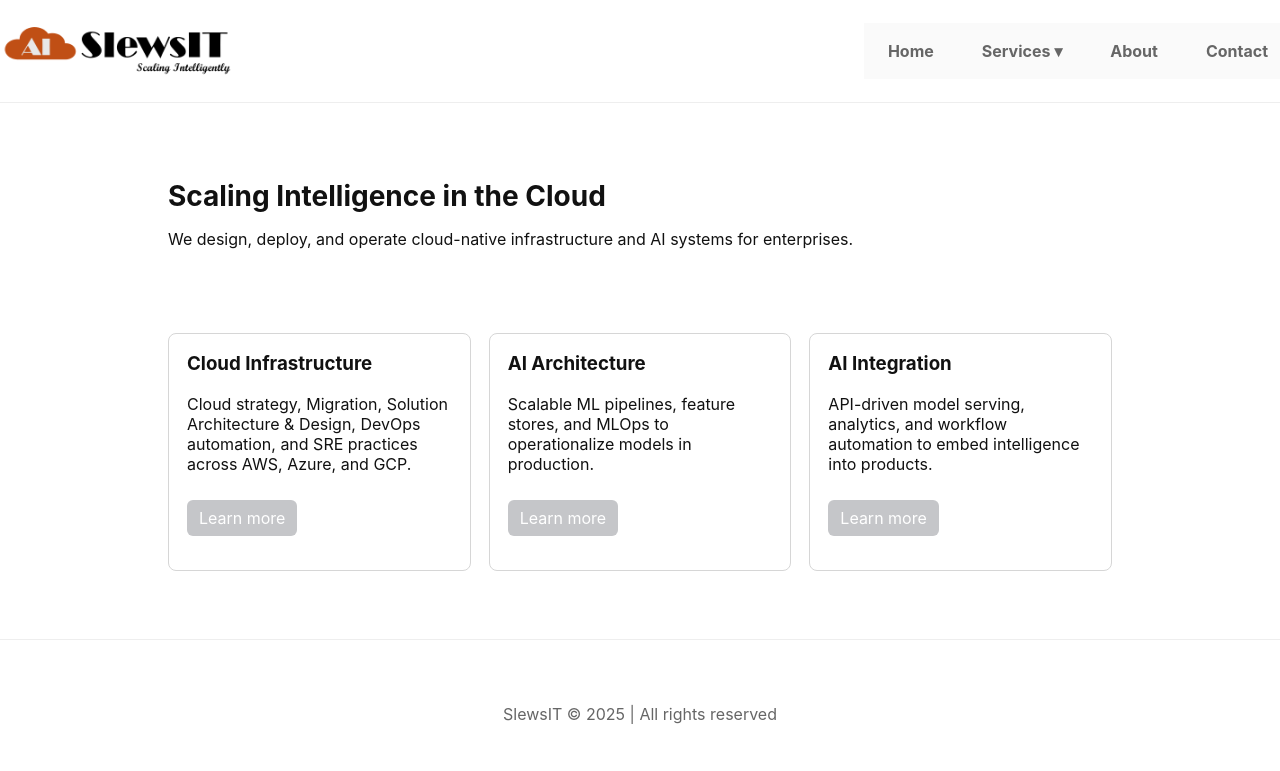
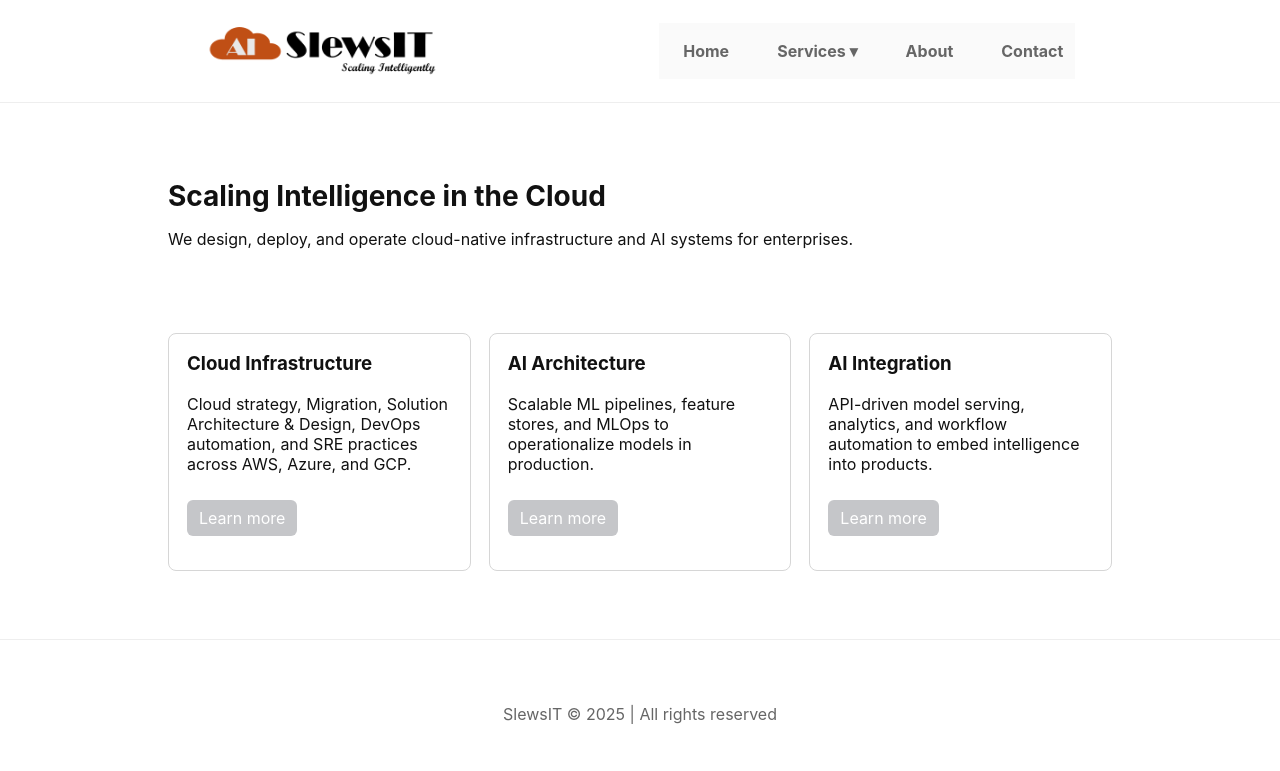
Before and after one commit to raveensepuri/slewsit, a plain HTML site: page index.html in a window 1280 px wide. Drawn offline with Linux system fonts and the light colour scheme.

Commit message:
space adjustment

```diff
--- a/css/style.css
+++ b/css/style.css
@@ -3,7 +3,7 @@
 html,body{height:100%;margin:0;font-family:Inter,Roboto,Arial,sans-serif;background:var(--bg);color:#111}
 .container{max-width:var(--max-width);margin:0 auto;padding:28px}
 .site-header{border-bottom:1px solid #eee}
-.header-inner{display:flex;align-items:center;justify-content:space-between}
+.header-inner{display:flex;align-items:center;justify-content:space-evenly}
 
 .logo {
   text-align: center;
```
